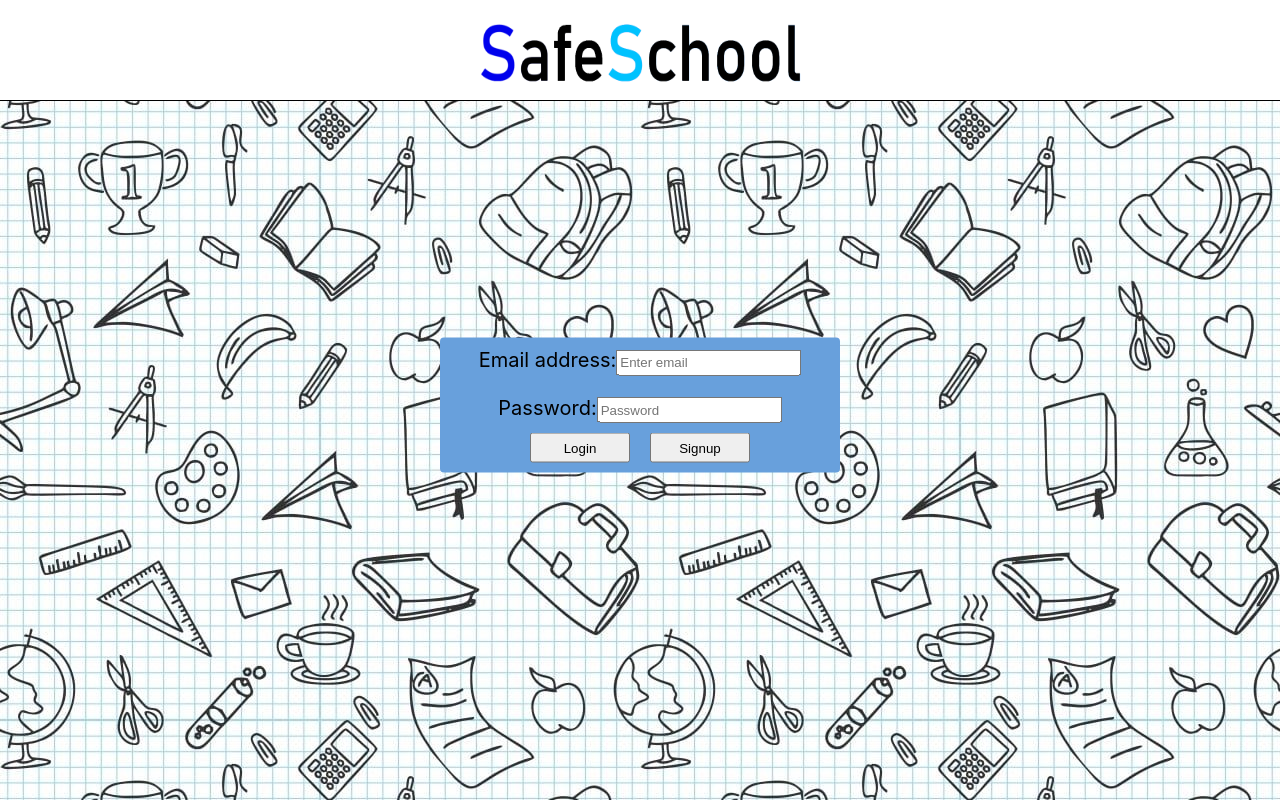
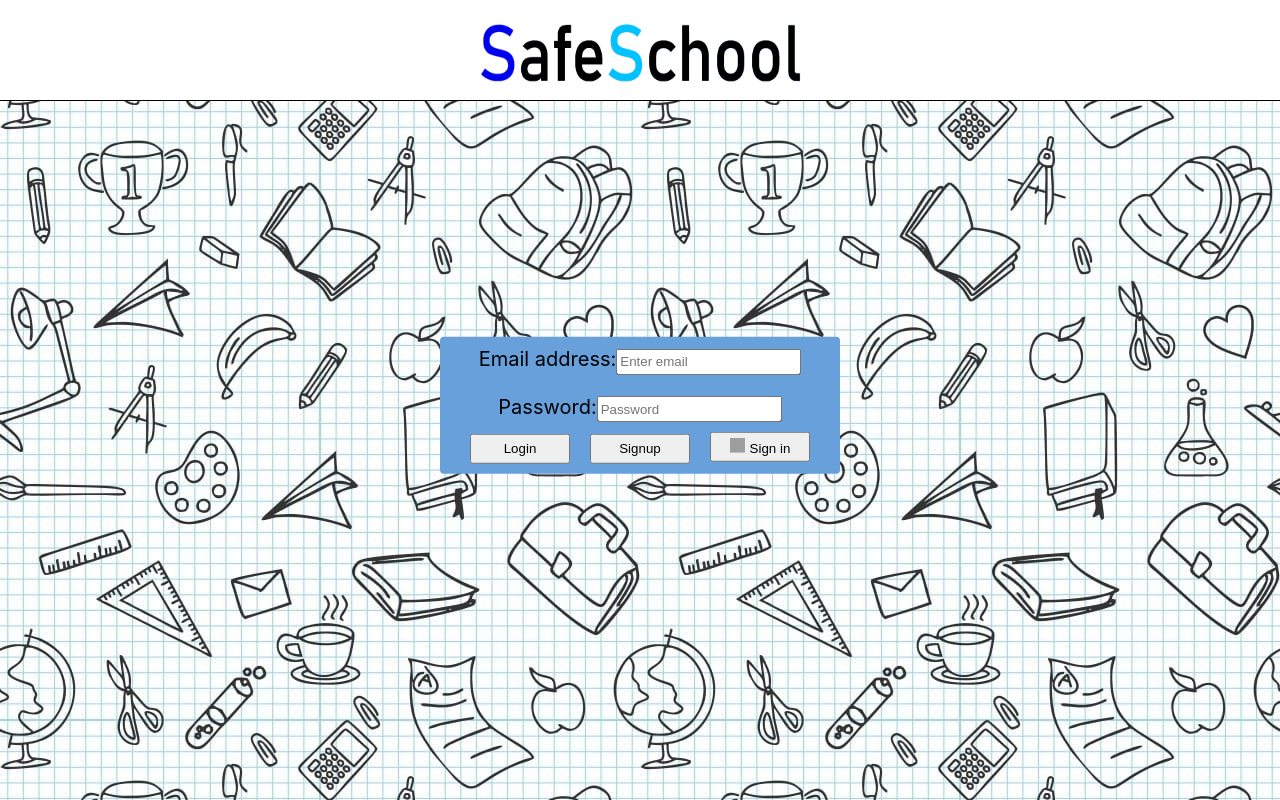
Before and after one commit to jc65536/Team-6, a React (Create React App) app: page / in a window 1280 px wide. Built offline with nearby package versions, Linux system fonts and the light colour scheme; grey boxes are pictures that could not be loaded; the HTML template or start-up script is replaced by a standard one.

Commit message:
Added to the login page

```diff
--- a/package.json
+++ b/package.json
@@ -32,5 +32,8 @@
       "last 1 firefox version",
       "last 1 safari version"
     ]
+  },
+  "devDependencies": {
+    "react-firebaseui": "^4.1.0"
   }
 }
--- a/src/App.css
+++ b/src/App.css
@@ -60,6 +60,12 @@
     width: 100px;
 }
 
+.login-google-img {
+    width:15px;
+    height: 15px;
+    margin-right:5px;
+}
+
 /*Student_Dashboard.js*/
 .sd-div {
     background: url(images/backgroud.png) repeat center center fixed;
--- a/src/main/Login.js
+++ b/src/main/Login.js
@@ -9,6 +9,7 @@ export class Login extends Component {
         this.login = this.login.bind(this);
         this.handleChange = this.handleChange.bind(this);
         this.signup = this.signup.bind(this);
+        this.googleSignIn = this.googleSignIn.bind(this);
         this.state = {
             email: '',
             password: '',
@@ -43,6 +44,20 @@ export class Login extends Component {
             })
     }
 
+    googleSignIn(e) {
+        e.preventDefault();
+        var provider = new fire.auth.GoogleAuthProvider();
+        fire.auth().signInWithPopup(provider).then(result => {
+            console.log(result)
+        }).catch(error => {
+            console.log(error)
+            /*var errorCode = error.code;
+            var errorMessage = error.message;
+            var email = error.email;
+            var credential = error.credential;*/
+        });
+    }
+
     handleError() {
         this.setState({
             isIncorrect: true,
@@ -72,7 +87,15 @@ export class Login extends Component {
                                    placeholder="Password"/>
                         </label>
                         <button type="submit" onClick={this.login} className={"login-button"}>Login</button>
-                        <button onClick={this.signup}  className={"login-button"}>Signup</button>
+                        <button onClick={this.signup} className={"login-button"}>Signup</button>
+                        <button onClick={this.googleSignIn} className={"login-button"}>
+                            <img
+                            src="https://upload.wikimedia.org/wikipedia/commons/5/53/Google_%22G%22_Logo.svg"
+                            alt="logo"
+                            className={"login-google-img"}
+                            />
+                            Sign in
+                        </button>
                     </form>
 
                 </div>
```
Also changed, not shown: 1 other file (tests, documents, lock files or other folders).
